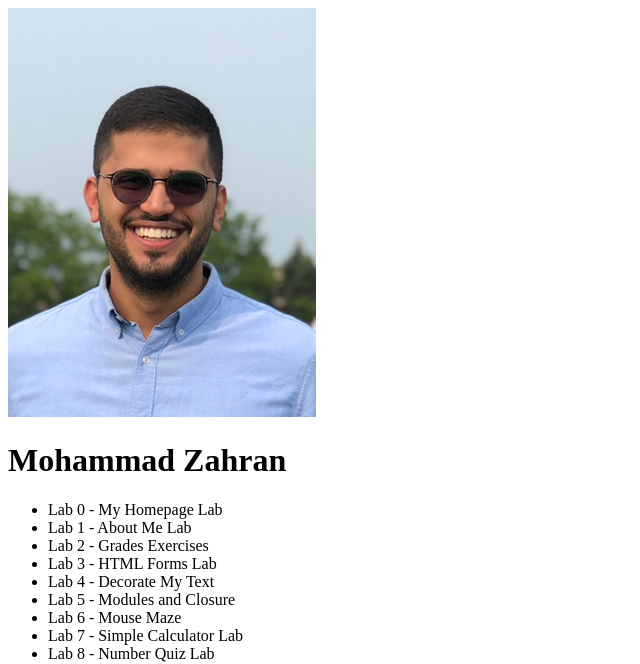
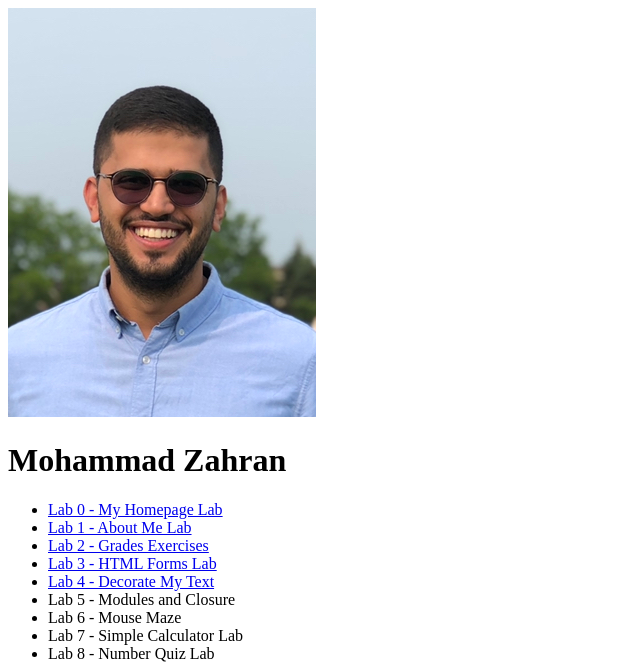
Before and after one commit to mozahran100/mozahran100.github.io, a plain HTML site: page index.html in a window 1280 px wide. Shown: the top 664 px of the page, without its empty margins (0-640 px from the left). Drawn offline with Linux system fonts and the light colour scheme.

Commit message:
Update index.html

```diff
--- a/index.html
+++ b/index.html
@@ -10,11 +10,11 @@
     <img src="/images/mzahran.JPG">
     <h1>Mohammad Zahran </h1>
     <ul>
-        <li>Lab 0 - My Homepage Lab</li>
-        <li>Lab 1 - About Me Lab</li>
-        <li>Lab 2 - Grades Exercises</li>
-        <li>Lab 3 - HTML Forms Lab</li>
-        <li href="https://mozahran100.github.io/DecorateMyText/decoratemytext.html">Lab 4 - Decorate My Text</li>
+        <li><a href="https://mozahran100.github.io/index.html">Lab 0 - My Homepage Lab</a></li>
+        <li><a href="https://mozahran100.github.io/lab2/aboutme.html">Lab 1 - About Me Lab</a></li>
+        <li><a href="https://mozahran100.github.io/grades%20exercise/grades.html">Lab 2 - Grades Exercises</a></li>
+        <li><a href="https://mozahran100.github.io/htmlForms/htmlForms.html">Lab 3 - HTML Forms Lab</a></li>
+        <li> <a href="https://mozahran100.github.io/DecorateMyText/decoratemytext.html">Lab 4 - Decorate My Text</a></li>
         <li>Lab 5 - Modules and Closure</li>
         <li>Lab 6 - Mouse Maze</li>
         <li>Lab 7 - Simple Calculator Lab</li>
```
